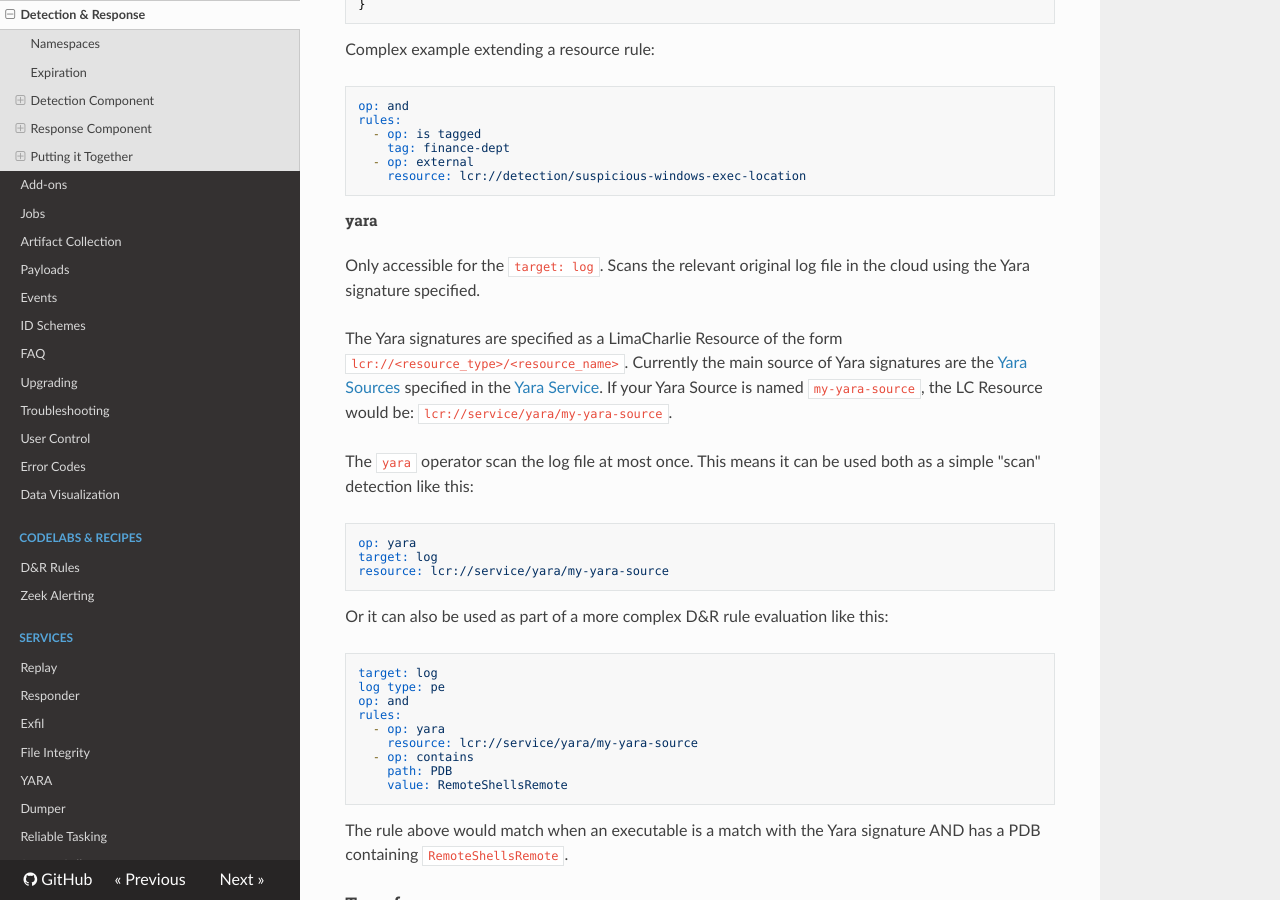
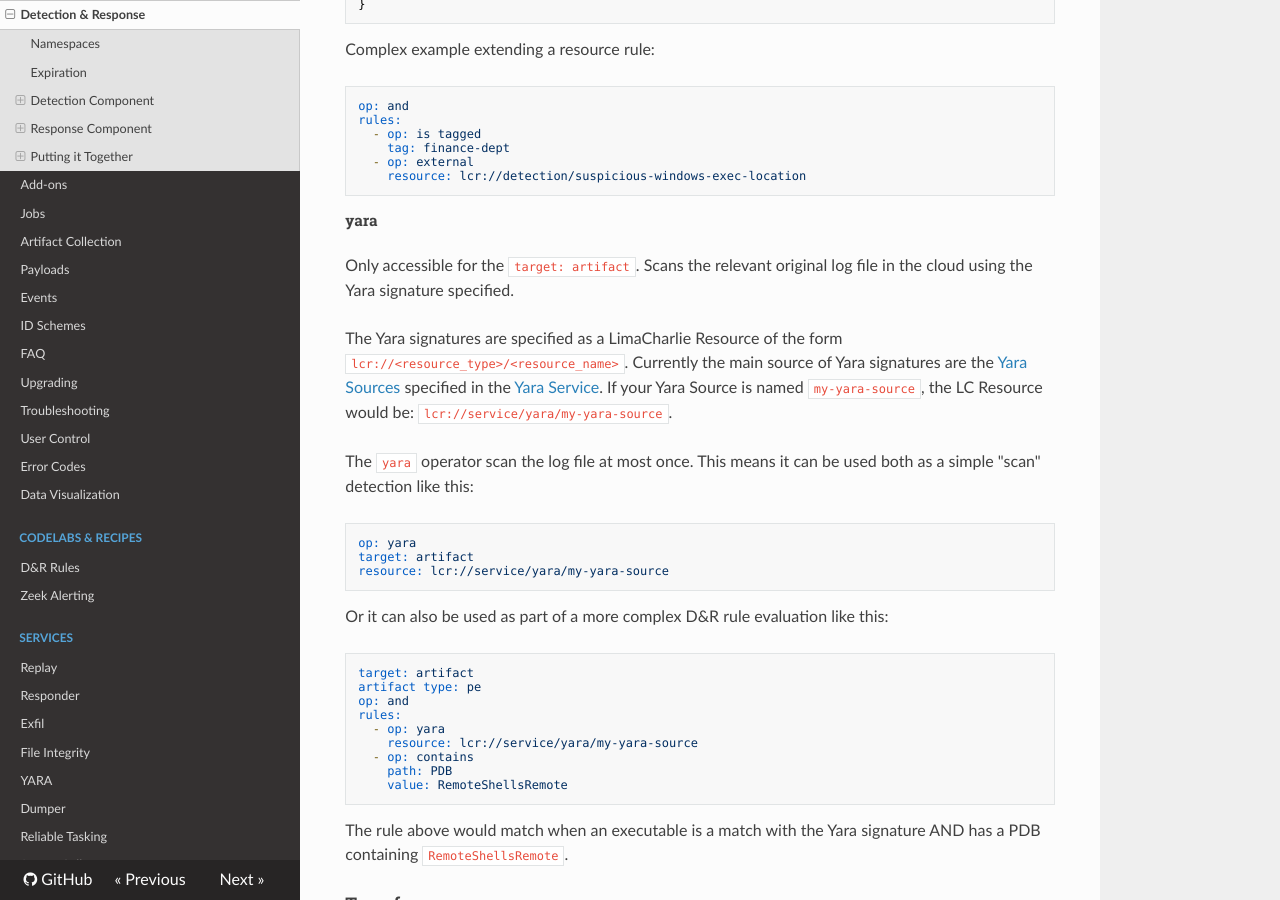
Before and after one commit to refractionPOINT/lce_doc, an MkDocs documentation site: the page built from docs/dr.md, in a window 1280 px wide and 900 px high, scrolled down 14141 px. Built offline with MkDocs 1.6.1, drawn with Linux system fonts in a browser that asks for light colours; nearby versions of some CDN libraries; old or Windows-style settings are respelled for this version of MkDocs.

````diff
--- a/docs/dr.md
+++ b/docs/dr.md
@@ -576,7 +576,7 @@ rules:
 ```
 
 ##### yara
-Only accessible for the `target: log`. Scans the relevant original log file in the cloud using the Yara signature specified.
+Only accessible for the `target: artifact`. Scans the relevant original log file in the cloud using the Yara signature specified.
 
 The Yara signatures are specified as a LimaCharlie Resource of the form `lcr://<resource_type>/<resource_name>`. Currently
 the main source of Yara signatures are the [Yara Sources](yara.md#sources) specified in the [Yara Service](yara.md). If your Yara Source is
@@ -586,15 +586,15 @@ The `yara` operator scan the log file at most once. This means it can be used bo
 
 ```yaml
 op: yara
-target: log
+target: artifact
 resource: lcr://service/yara/my-yara-source
 ```
 
 Or it can also be used as part of a more complex D&R rule evaluation like this:
 
 ```yaml
-target: log
-log type: pe
+target: artifact
+artifact type: pe
 op: and
 rules:
   - op: yara
@@ -858,7 +858,7 @@ Look for references to private URLs in proxy logs.
 
 **Detection**
 ```yaml
-target: log
+target: artifact
 op: contains
 path: /text
 value: /corp/private/info
````
